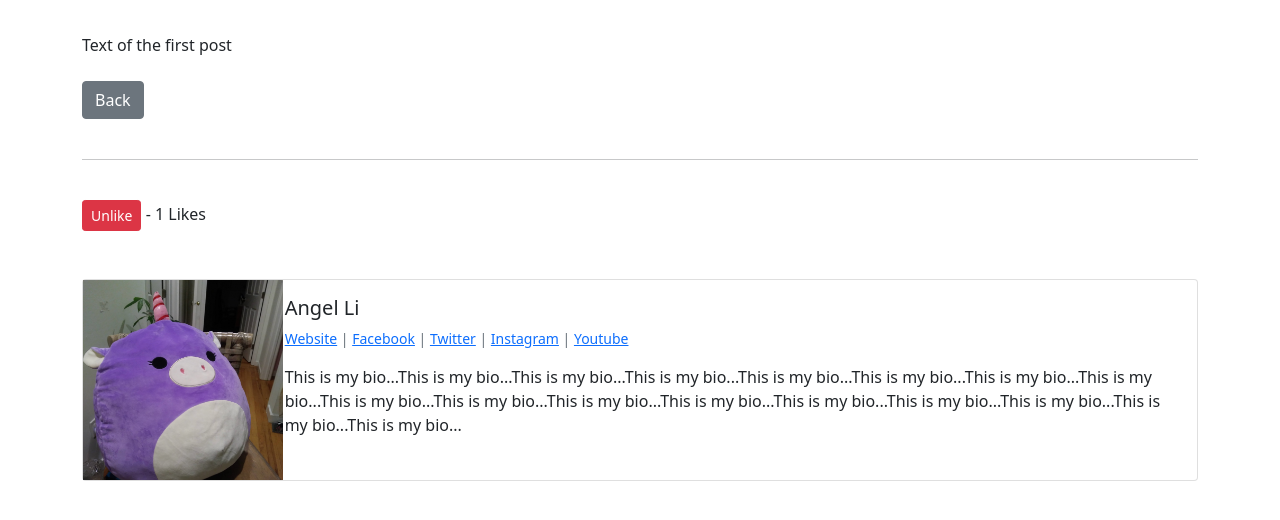
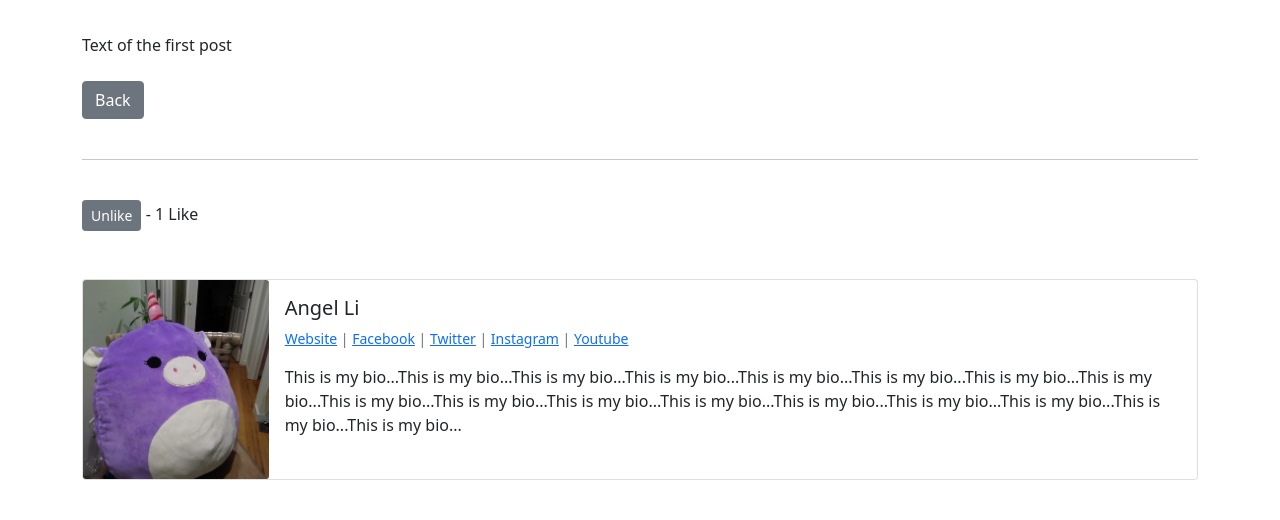
Before and after one commit to angelptli/django-blog-site, a Django app: page /article/1 in a window 1280 px wide. Shown: the part 184-704 px from the top of the page. Run offline with Django 3.2, Linux system fonts and the light colour scheme; a user stored in the database is signed in; data comes from the database, SQL or seed files in the repository; both versions use the stored data as it was after the commit; some libraries are stand-ins or nearby versions.

Commit message:
Add default profile pic using static files

```diff
--- a/myblog/templates/article_details.html
+++ b/myblog/templates/article_details.html
@@ -1,4 +1,5 @@
 {% extends 'base.html' %}
+{% load static %}
 
 {% block title %}
   {{ post.title_tag }}
@@ -33,7 +34,7 @@
 
   {% if user.is_authenticated %}
     {% if liked %}
-      <button type="submit", name="post_id", value="{{ post.id }}", class="btn btn-danger btn-sm">
+      <button type="submit", name="post_id", value="{{ post.id }}", class="btn btn-secondary btn-sm">
         Unlike
       </button>
     {% else %}
@@ -46,14 +47,22 @@
         <a href="{% url 'login' %}">Log in</a> to like
     </small>
   {% endif %}
-     - {{ total_likes }} Likes
+    {% if total_likes == 1 %}
+       - {{ total_likes }} Like
+    {% else %}
+    - {{ total_likes }} Likes
+    {% endif %}
 </form>
 <br/><br/>
 
 <div class="card mb-3">
   <div class="row g-0">
     <div class="col-md-2">
-      <img src="{{ post.author.profile.profile_pic.url }}" width=200 height=200>
+      {% if post.author.profile.profile_pic %}
+        <img src="{{ post.author.profile.profile_pic.url }}" class="card-img">
+      {% else %}
+        <img src="{% static 'myblog/images/default_profile_pic2.jpg' %}" class="card-img">
+      {% endif %}
     </div>
     <div class="col-md-10">
       <div class="card-body">
--- a/myblog_website/settings.py
+++ b/myblog_website/settings.py
@@ -15,6 +15,7 @@ import os
 
 # Build paths inside the project like this: BASE_DIR / 'subdir'.
 BASE_DIR = Path(__file__).resolve().parent.parent
+# BASE_DIR = os.path.dirname(os.path.dirname(os.path.abspath(__file__)))
 
 
 # Quick-start development settings - unsuitable for production
@@ -126,6 +127,10 @@ MEDIA_URL = '/media/'
 
 MEDIA_ROOT = os.path.join(BASE_DIR, 'media')
 
+STATICFILES_DIRS = [
+    os.path.join(BASE_DIR, 'static')
+]
+
 STATICFILES_DIRS = (os.path.join(BASE_DIR, 'static'),)
 
 # Default primary key field type
```
Also changed, not shown: db.sqlite3, static/myblog/images/default_profile_pic1.jpg (added), static/myblog/images/default_profile_pic2.jpg (added).
